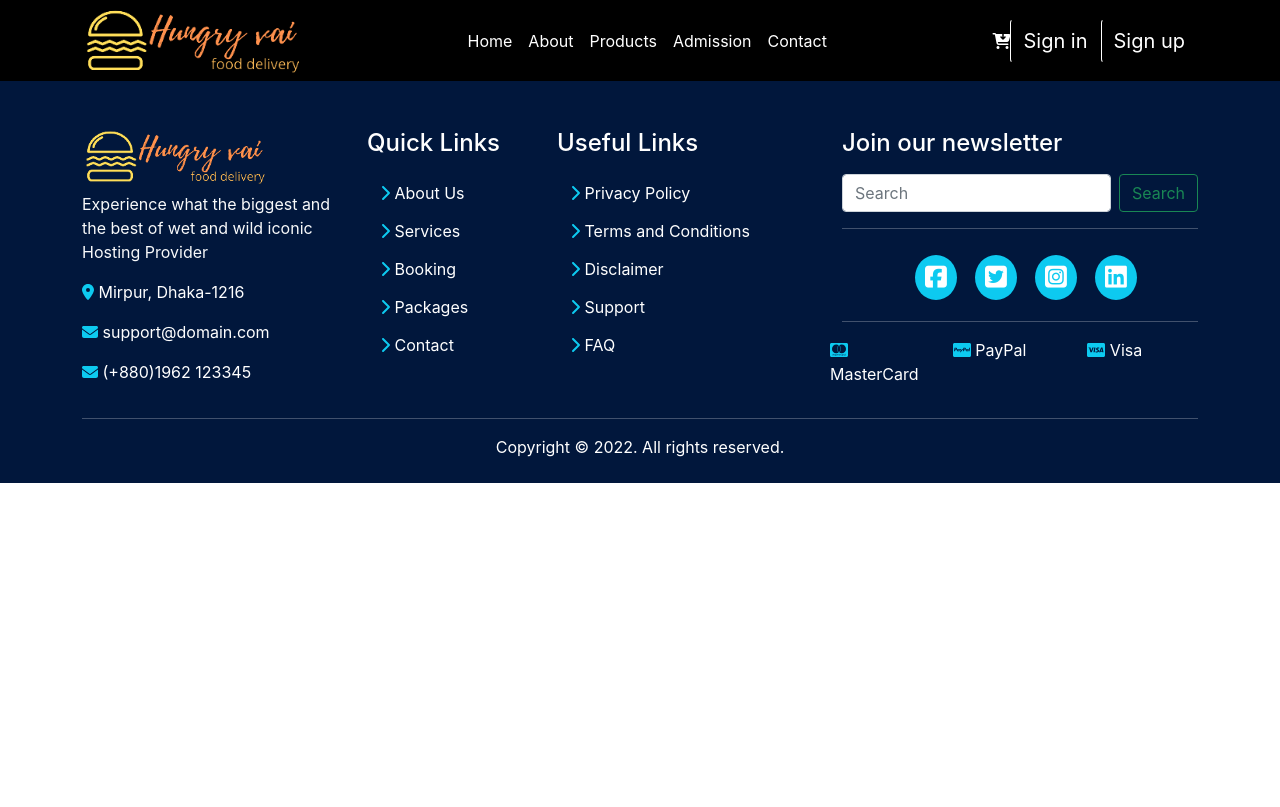
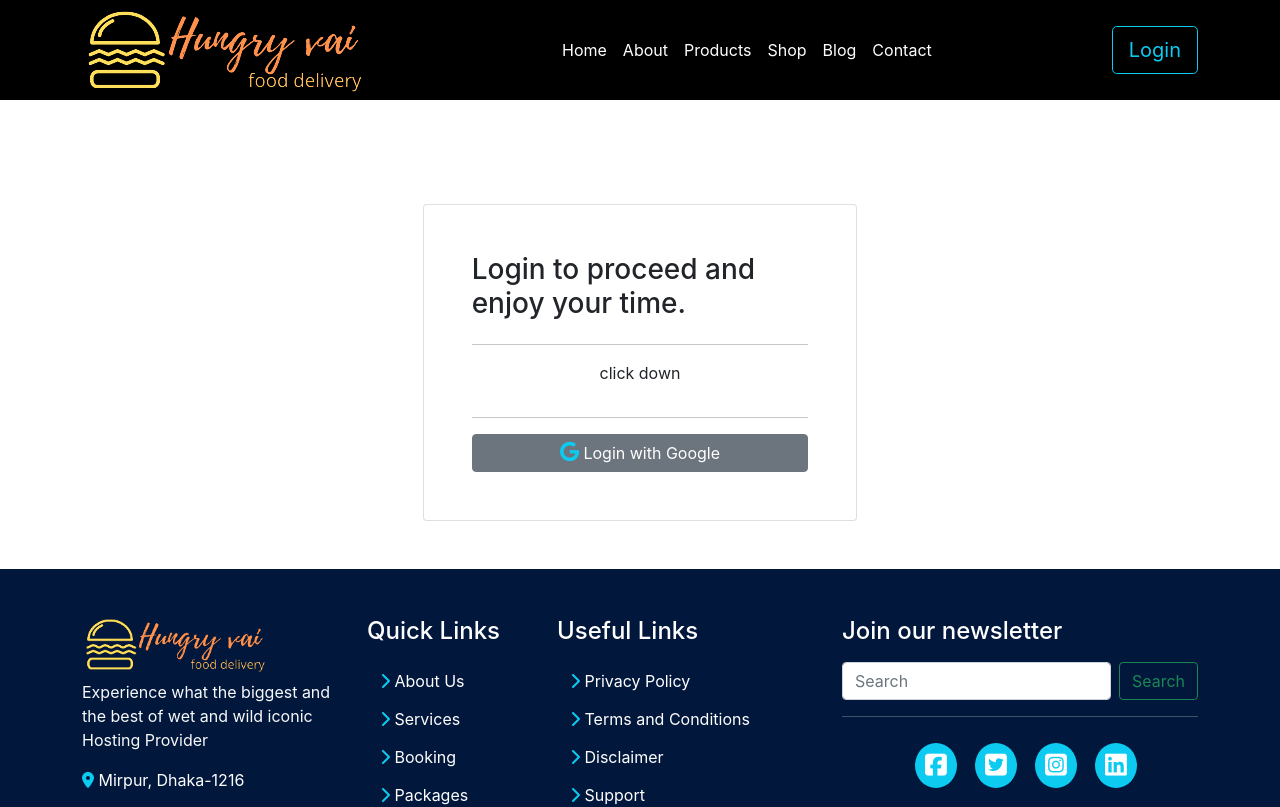
Before and after one commit to AK-Raihan/hungry-vai, a React (Create React App) app: page /login in a window 1280 px wide. Shown: the top 807 px of the page. Built offline with nearby package versions, Linux system fonts and the light colour scheme; no server answers.

Commit message:
authentication

```diff
--- a/src/App.js
+++ b/src/App.js
@@ -8,6 +8,7 @@ import Navigation from './Pages/Shared/Navigation/Navigation';
 import Home from './Pages/Home/Home/Home';
 import Footer from './Pages/Shared/Footer/Footer';
 import Products from './Pages/Services/Products/Products';
+import Login from './Pages/Login/Login/Login';
 
 
 function App() {
@@ -24,6 +25,8 @@ function App() {
           </Route>
           <Route path="/products" element={<Products />}>
           </Route>
+          <Route path="/login" element={<Login />}>
+          </Route>
         </Routes>
         <Footer/>
 
--- /dev/null
+++ b/src/Pages/Login/Firebase/firebase.config.js
@@ -0,0 +1,10 @@
+const firebaseConfig = {
+    apiKey: "AIzaSyBDMYMAXhqYDLJyQdcB_xGunEiJsO4mAkA",
+    authDomain: "hungry-vai.firebaseapp.com",
+    projectId: "hungry-vai",
+    storageBucket: "hungry-vai.appspot.com",
+    messagingSenderId: "351797251489",
+    appId: "1:351797251489:web:6491f3f91e333f2e24cfe0"
+  };
+
+  export default firebaseConfig;
--- /dev/null
+++ b/src/Pages/Login/Firebase/firebase.init.js
@@ -0,0 +1,9 @@
+
+import { initializeApp } from "firebase/app";
+import firebaseConfig from "./firebase.config";
+
+const initializeFirebase= ()=>{
+    initializeApp(firebaseConfig);
+}
+
+export default initializeFirebase;
--- /dev/null
+++ b/src/Pages/Login/Login/Login.js
@@ -0,0 +1,38 @@
+import React, { useState } from 'react';
+import { NavLink, useLocation, useNavigate } from 'react-router-dom';
+import useFirebase from '../../../hooks/useFirebase';
+
+
+
+const Login = () => {
+    const {user, signInUsingGoogle } = useFirebase();
+
+    const location = useLocation();
+    const navigate = useNavigate();
+
+    const handleGooglelogin = ()=>{
+        signInUsingGoogle(location, navigate)
+    }
+
+
+
+    return (
+        <div>
+            <div className="row py-5">
+                <h1 className="text-white"> Please login</h1>
+                <div className="col-lg-4"></div>
+                <div className="col-lg-4 card p-5">
+                    <h3>Login to proceed and enjoy your time.</h3>
+            <hr />
+            <p className='text-center'> click down</p>
+            <hr />
+                <button onClick={handleGooglelogin}  type="submit" className="btn btn-secondary"><span><i className="fab fa-google text-info fs-5"></i></span> Login with Google</button>
+                </div>
+
+                <div className="col-lg-4"></div>
+            </div>
+        </div>
+    );
+};
+
+export default Login;
--- a/src/Pages/Shared/Navigation/Navigation.css
+++ b/src/Pages/Shared/Navigation/Navigation.css
@@ -13,3 +13,12 @@
     border-left: 1px solid #fff;
 
 }
+
+.logo{
+    width: 300px;
+}
+
+.user-pic{
+    width: 60px;
+    margin: 0 10px;
+}
--- a/src/Pages/Shared/Navigation/Navigation.js
+++ b/src/Pages/Shared/Navigation/Navigation.js
@@ -2,13 +2,10 @@ import React from 'react';
 import { NavLink } from 'react-router-dom';
 import './Navigation.css';
 import logo from '../../../images/logo.png';
-
-
-
-
+import useFirebase from '../../../hooks/useFirebase';
 
 const Navigation = () => {
-
+  const{user, logout}=useFirebase()
     return (
   <nav className="navbar navbar-expand-lg main-nav ">
   <div className="container">
@@ -30,9 +27,12 @@ const Navigation = () => {
           <NavLink to="/products" className="nav-link fs-6 text-white">Products</NavLink>
         </li>
         <li className="nav-item">
-          <NavLink to="/admission" className="nav-link fs-6 text-white">Admission</NavLink>
+          <NavLink to="/shop" className="nav-link fs-6 text-white">Shop</NavLink>
         </li>
 
+        <li className="nav-item">
+          <NavLink to="/blog" className="nav-link fs-6 text-white">Blog</NavLink>
+        </li>
         <li className="nav-item">
           <NavLink to="/contact" className="nav-link fs-6 text-white">Contact</NavLink>
         </li>
@@ -40,15 +40,22 @@ const Navigation = () => {
       <div>
 
         <div>
-        </div> <div className="d-flex justify-content-center align-items-center">
-        <i class="fa-solid fa-cart-arrow-down"></i>
-        <NavLink to='/login'>
-        <button className='btn text-white fs-5 sign_in'>Sign in</button>
-        </NavLink>
-        <NavLink to='/register'>
-        <button className='btn fs-5 text-white sign_up'>Sign up</button>
-        </NavLink>
-      </div>
+        </div>
+
+        {
+        user?.email ?
+            <div className=" d-flex justify-content-center align-items-center w-100">
+
+              <span>Hello <span className="fw-bold text-info">{user.displayName}</span> </span>
+              <div className=""><img className="rounded-circle user-pic" src={user.photoURL} alt="" /></div>
+              <button onClick={logout} className="text-success  border-0 btn-lg btn-outline-danger" >Logout</button>
+
+            </div>
+            :
+            <NavLink to="/login">
+                <button className="btn btn-lg btn-outline-info">Login</button>
+            </NavLink>
+        }
       </div>
     </div>
   </div>
--- /dev/null
+++ b/src/hooks/useFirebase.js
@@ -0,0 +1,77 @@
+import { useEffect, useState } from "react"
+import initializeFirebase from "../Pages/Login/Firebase/firebase.init";
+import {
+    onAuthStateChanged,
+    signOut,
+    GoogleAuthProvider,
+    signInWithPopup,
+    getAuth
+   } from "firebase/auth";
+
+
+
+
+initializeFirebase()
+
+const useFirebase= ()=>{
+    const [user, setUser]= useState({});
+    const [authError, setAuthError] = useState('');
+    const[isloading, setIsLoading]= useState(true);
+
+
+
+      const auth = getAuth();
+      const googleProvider = new GoogleAuthProvider();
+
+    // google login
+    const signInUsingGoogle = (location, navigate)=>{
+        setIsLoading(true);
+        signInWithPopup(auth, googleProvider)
+        .then((result) => {
+            setUser( result.user);
+                setAuthError('');
+                const destination = location?.state?.from || '/';
+                navigate(destination);
+        }).catch((error) => {
+            setAuthError(error.message);
+        }).finally(() => setIsLoading(false));
+    }
+
+
+    // observe
+    useEffect(() => {
+        const unsubcribed= onAuthStateChanged(auth, (user) => {
+          if (user) {
+            setUser(user);
+          } else {
+            setUser({})
+          }
+          setIsLoading(false)
+        });
+        return ()=>unsubcribed;
+      }, []);
+
+      const logout = ()=>{
+        setIsLoading(true)
+          signOut(auth)
+          .then(() => {
+            setUser({});
+          })
+          .finally(() => setIsLoading(false));
+      };
+
+
+
+
+      return{
+          user,
+          isloading,
+          logout,
+          signInUsingGoogle
+      }
+
+
+}
+
+
+export default useFirebase;
```
Also changed, not shown: 1 other file (tests, documents, lock files or other folders).
